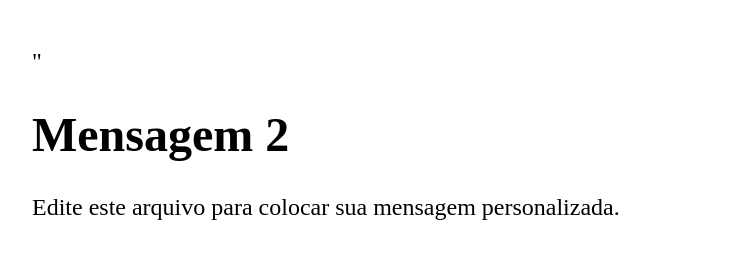
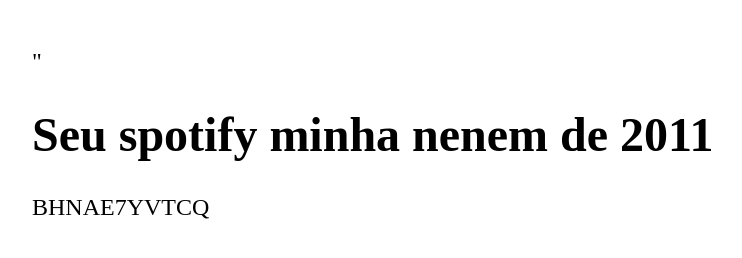
Before and after one commit to joaquimbecker/parathahameudeposito, a plain HTML site: page mensagem2.html in a window 1280 px wide. Shown: the whole page, without its empty margins (16-758 px from the left). Drawn offline with Linux system fonts and the light colour scheme.

Commit message:
Update mensagem2.html with personalized message

```diff
--- a/mensagem2.html
+++ b/mensagem2.html
@@ -1,5 +1,5 @@
 "
 <html><body style='padding:40px;font-size:24px;'>
-<h1>Mensagem 2</h1>
-<p>Edite este arquivo para colocar sua mensagem personalizada.</p>
+<h1>Seu spotify minha nenem de 2011</h1>
+<p>BHNAE7YVTCQ</p>
 </body></html>
```
